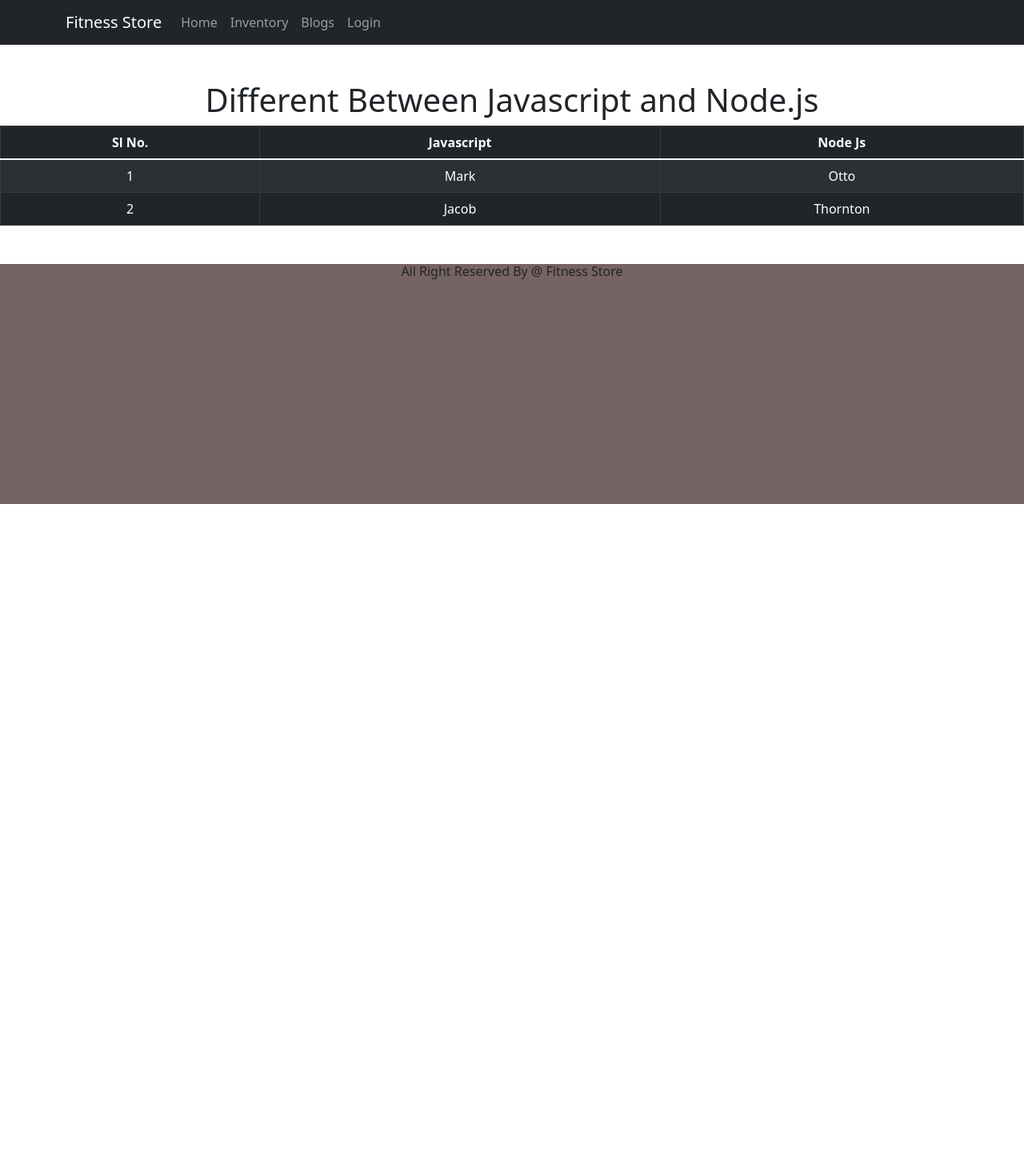
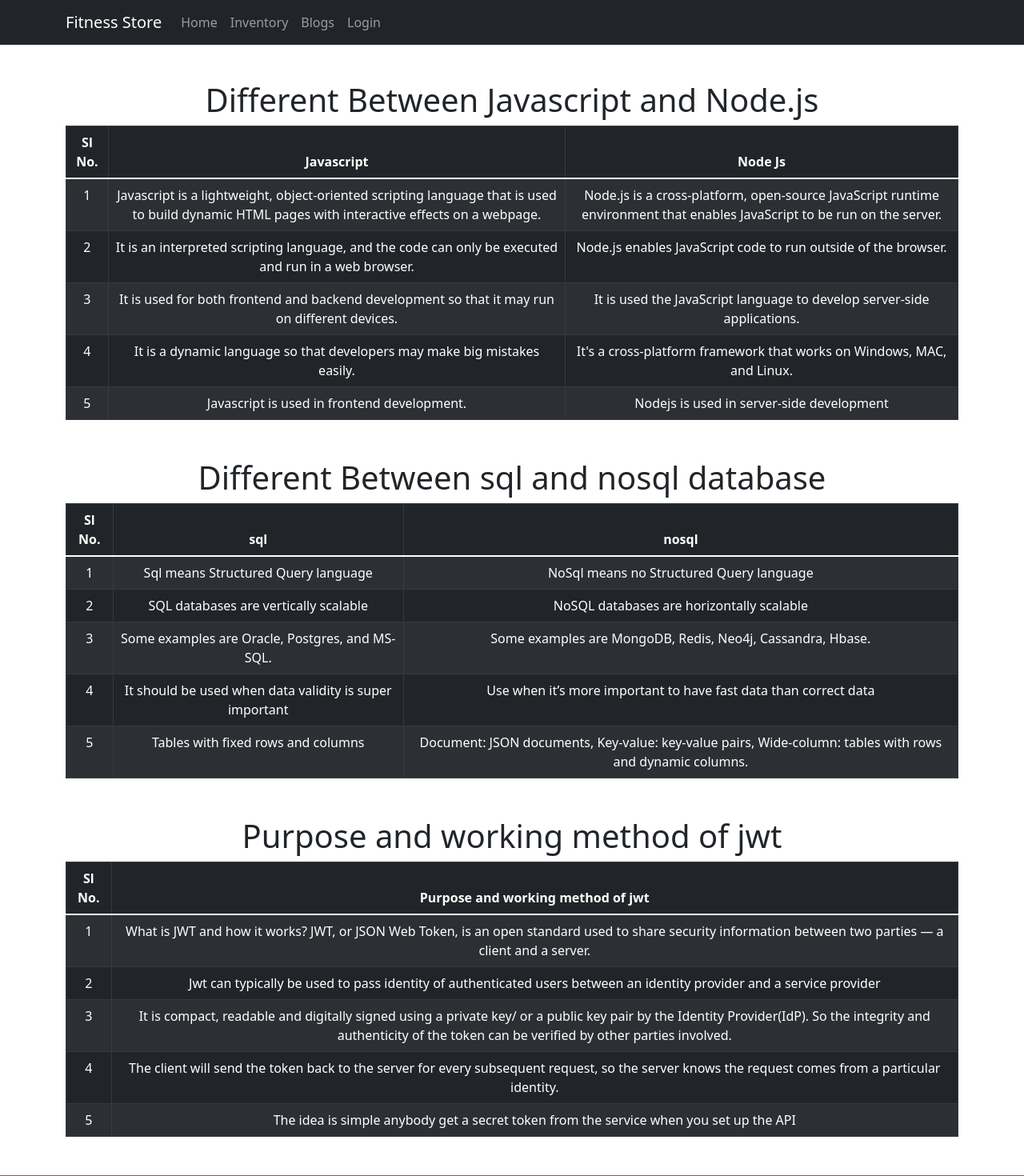
Before and after one commit to dev-nayandas/fitness-store-client, a React (Create React App) app: page /blogs in a window 1280 px wide. Shown: the top 1470 px of the page at 80% size. Before the commit the page ends 800 px from the top, so only its background shows below. Built offline with nearby package versions, Linux system fonts and the light colour scheme; no server answers.

Commit message:
Blogs route completed

```diff
--- a/src/Pages/Home/Blogs/Blogs.js
+++ b/src/Pages/Home/Blogs/Blogs.js
@@ -4,7 +4,7 @@ import { Table } from 'react-bootstrap';
 const Blogs = () => {
   return (
 
-<div>
+    <div className='container'>
       <h1 className='mt-5'> Different Between Javascript and Node.js</h1>
       <Table striped bordered hover variant="dark">
         <thead>
@@ -18,14 +18,147 @@ const Blogs = () => {
         <tbody>
           <tr>
             <td>1</td>
-      <td>Mark</td>
-      <td>Otto</td>
+            <td>Javascript is a lightweight, object-oriented scripting language that is used to build dynamic HTML pages with interactive effects on a webpage.</td>
+            <td>Node.js is a cross-platform, open-source JavaScript runtime environment that enables JavaScript to be run on the server.</td>
 
           </tr>
           <tr>
             <td>2</td>
-      <td>Jacob</td>
-      <td>Thornton</td>
+            <td>It is an interpreted scripting language, and the code can only be executed and run in a web browser.</td>
+            <td>Node.js enables JavaScript code to run outside of the browser.</td>
+
+
+
+          </tr>
+          <tr>
+            <td>3</td>
+            <td>It is used for both frontend and backend development so that it may run on different devices.</td>
+            <td>It is used the JavaScript language to develop server-side applications.</td>
+
+
+
+          </tr>
+          <tr>
+            <td>4</td>
+            <td>It is a dynamic language so that developers may make big mistakes easily.</td>
+            <td>It's a cross-platform framework that works on Windows, MAC, and Linux.</td>
+
+
+
+          </tr>
+          <tr>
+            <td>5</td>
+            <td>Javascript is used in frontend development.</td>
+            <td>Nodejs is used in server-side development</td>
+
+
+
+          </tr>
+
+        </tbody>
+      </Table>
+
+      <h1 className='mt-5'> Different Between sql and nosql database</h1>
+      <Table striped bordered hover variant="dark">
+        <thead>
+          <tr>
+            <th>Sl No.</th>
+            <th>sql</th>
+            <th>nosql</th>
+
+          </tr>
+        </thead>
+        <tbody>
+          <tr>
+            <td>1</td>
+            <td> Sql  means Structured Query language</td>
+            <td>NoSql  means  no Structured Query language</td>
+
+          </tr>
+          <tr>
+            <td>2</td>
+            <td>SQL databases are vertically scalable</td>
+            <td>NoSQL databases are horizontally scalable</td>
+
+
+
+          </tr>
+          <tr>
+            <td>3</td>
+            <td>Some examples are Oracle, Postgres, and MS-SQL.</td>
+            <td>Some examples are MongoDB, Redis, Neo4j, Cassandra, Hbase.</td>
+
+
+
+          </tr>
+          <tr>
+            <td>4</td>
+            <td>It should be used when data validity is super important</td>
+            <td>Use when it’s more important to have fast data than correct data</td>
+
+
+
+          </tr>
+          <tr>
+            <td>5</td>
+            <td>Tables with fixed rows and columns</td>
+            <td>Document: JSON documents, Key-value: key-value pairs, Wide-column: tables with rows and dynamic columns.</td>
+
+
+
+          </tr>
+
+        </tbody>
+      </Table>
+
+
+      <h1 className='mt-5'> Purpose and working method of jwt</h1>
+      <Table striped bordered hover variant="dark">
+        <thead>
+          <tr>
+            <th>Sl No.</th>
+            <th> Purpose and working method of jwt</th>
+
+
+          </tr>
+        </thead>
+        <tbody>
+          <tr>
+            <td>1</td>
+            <td>What is JWT and how it works?
+              JWT, or JSON Web Token, is an open standard used to share security information between two parties — a client and a server.</td>
+
+
+          </tr>
+          <tr>
+            <td>2</td>
+            <td>Jwt can typically be used to pass identity of authenticated users between an identity provider and a service provider</td>
+
+
+
+
+          </tr>
+          <tr>
+            <td>3</td>
+            <td>It is compact, readable and digitally signed using a private key/ or a public key pair by the Identity Provider(IdP). So the integrity and authenticity of the token can be verified by other parties involved.</td>
+
+
+
+          </tr>
+          <tr>
+            <td>4</td>
+            <td>The client will send the token back to the server for every subsequent request, so the server knows the request comes from a particular identity.</td>
+
+
+
+
+          </tr>
+          <tr>
+            <td>5</td>
+            <td>The idea is simple anybody get a secret token from the service when you set up the API</td>
+
+
+
 
           </tr>
 
```
Lines whose indentation alone changed are shown as unchanged.
